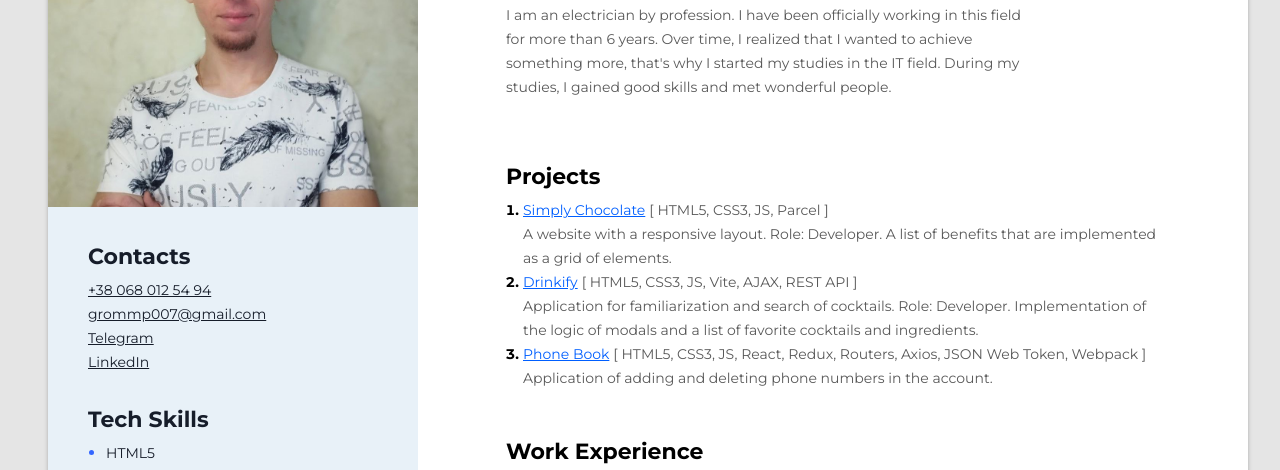
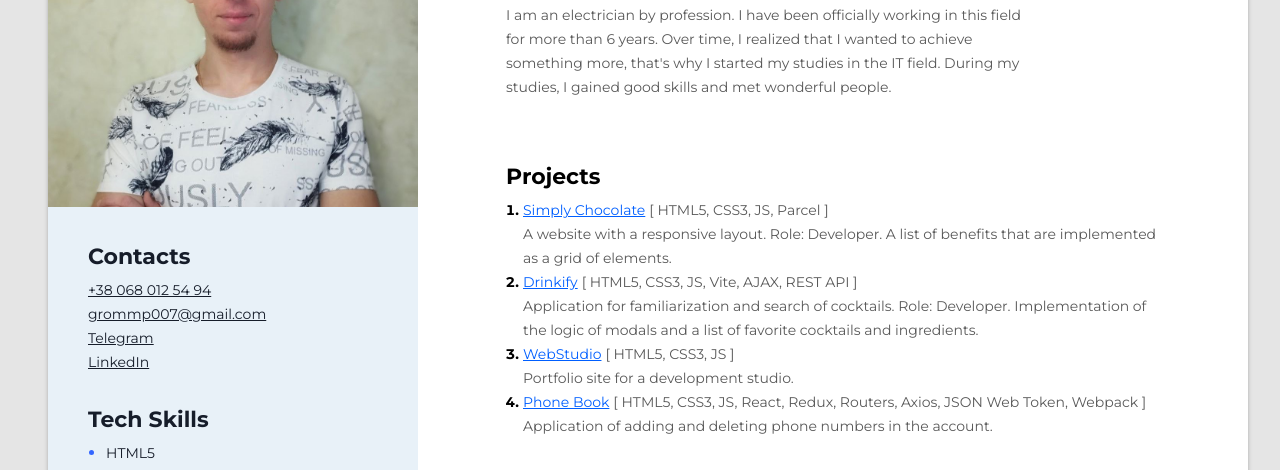
Before and after one commit to Grisalle/resume, a plain HTML site: page index.html in a window 1280 px wide. Shown: the part 251-721 px from the top of the page. Drawn offline with Linux system fonts and the light colour scheme.

Commit message:
Update index.html

```diff
--- a/index.html
+++ b/index.html
@@ -61,6 +61,18 @@
                 familiarization and search of cocktails. Role: Developer.
                 Implementation of the logic of modals and a list of favorite
                 cocktails and ingredients.</span
+              >
+            </li>
+            <li class="project_item">
+              <a
+                href="https://grisalle.github.io/goit-markup-hw-07/"
+                class="project_item_link"
+                target="_blank"
+                >WebStudio</a
+              >
+              <span class="project_item_descr"
+                >[ HTML5, CSS3, JS ]<br />Portfolio site for a development
+                studio.</span
               >
             </li>
             <li class="project_item">
```
